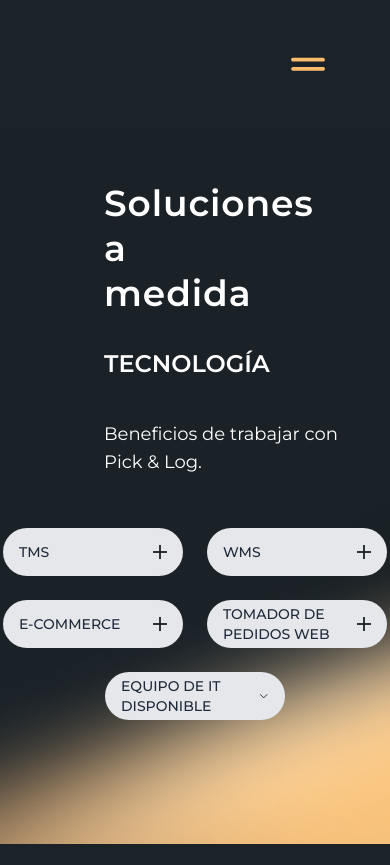
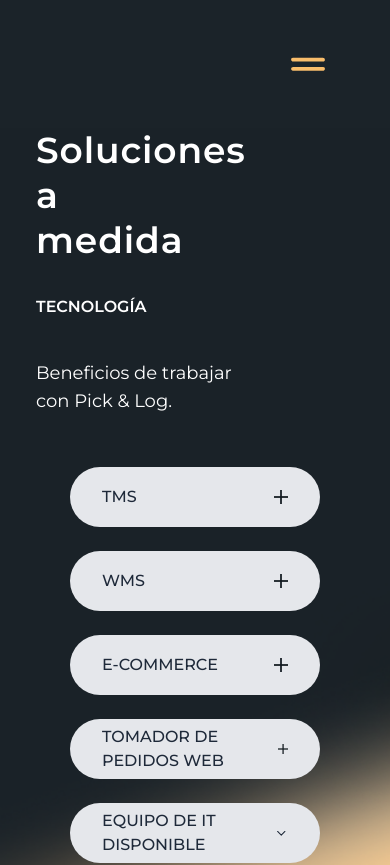
Before and after one commit to gabrieltoloza/picklogweb, a Nuxt app: page /soluciones in a window 390 px wide. Shown: the top 865 px of the page. Built offline with nearby package versions, Linux system fonts and the light colour scheme.

Commit message:
terminando Soluciones mobile

```diff
--- a/app/components/Soluciones/DropdownSolutions.vue
+++ b/app/components/Soluciones/DropdownSolutions.vue
@@ -1,13 +1,13 @@
 <template>
-    <div class="w-full bg-transparent text-white flex flex-wrap justify-center items-start gap-6 sm:gap-8 custom_breakpoint relative overflow-visible">
+    <div class="w-full bg-transparent text-white flex flex-col sm:flex-row flex-wrap justify-center items-center sm:items-start gap-6 sm:gap-8 custom_breakpoint relative overflow-visible">
 
 
         <!-- Botón 1 -->
         <div class="dropdown dropdown-hover">
             <div tabindex="0" role="button"
-                class="custom-btn w-[180px] sm:w-[220px] h-[48px] rounded-[36px] py-4 px-4 flex items-center justify-between
-                bg-gray-200 text-gray-800 hover:bg-[#F9BD6B] hover:text-gray-800 transition-all duration-300">
-                <span class="btn-text font-medium text-sm sm:text-base">TMS</span>
+                class="custom-btn w-[250px] sm:w-[220px] h-[60px] sm:h-[48px] rounded-[36px] py-4 px-8 sm:px-4 flex items-center justify-between
+                bg-gray-200 text-gray-800 hover:bg-[#F9BD6B] focus:bg-[#F9BD6B] hover:text-gray-800 transition-all duration-300">
+                <span class="btn-text font-medium text-base sm:text-base">TMS</span>
                 <svg width="14" height="14" viewBox="0 0 16 16" fill="none" xmlns="http://www.w3.org/2000/svg">
                     <path d="M0 8H16" stroke="#121A1F" stroke-width="2" />
                     <path d="M8 16L8 0" stroke="#121A1F" stroke-width="2" />
@@ -15,7 +15,7 @@
             </div>
             <ul tabindex="0"
                 class="dropdown-button dropdown-content menu absolute left-0 top-full bg-transparent rounded-[14px] z-10
-                w-[180px] sm:w-[220px] p-2 mt-3 shadow-lg border border-gray-400">
+                w-[250px] sm:w-[220px] p-2 mt-3 shadow-lg border border-gray-400">
                 <p class="dropdown-text text-white text-sm sm:text-base p-4 sm:p-5">
                     Dashboard para monitorear el estado de los pedidos en tiempo real.
                 </p>
@@ -26,9 +26,9 @@
         <!-- Botón 2 -->
         <div class="dropdown dropdown-hover">
             <div tabindex="0" role="button"
-                class="custom-btn w-[180px] sm:w-[220px] h-[48px] rounded-[36px] py-4 px-4 flex items-center justify-between
-                bg-gray-200 text-gray-800 hover:bg-[#F9BD6B] hover:text-gray-800 transition-all duration-300">
-                <span class="btn-text font-medium text-sm sm:text-base">WMS</span>
+                class="custom-btn w-[250px] sm:w-[220px] h-[60px] sm:h-[48px] rounded-[36px] py-4 px-8 sm:px-4 flex items-center justify-between
+                bg-gray-200 text-gray-800 hover:bg-[#F9BD6B] focus:bg-[#F9BD6B] hover:text-gray-800 transition-all duration-300">
+                <span class="btn-text font-medium text-base sm:text-base">WMS</span>
                 <svg width="14" height="14" viewBox="0 0 16 16" fill="none" xmlns="http://www.w3.org/2000/svg">
                     <path d="M0 8H16" stroke="#121A1F" stroke-width="2" />
                     <path d="M8 16L8 0" stroke="#121A1F" stroke-width="2" />
@@ -36,7 +36,7 @@
             </div>
             <ul tabindex="0"
                 class="dropdown-button dropdown-content menu absolute left-0 top-full bg-transparent rounded-[14px] z-10
-                w-[180px] sm:w-[220px] p-2 mt-3 shadow-lg border border-gray-400">
+                w-[250px] sm:w-[220px] p-2 mt-3 shadow-lg border border-gray-400">
                 <p class="dropdown-text text-white text-sm sm:text-base p-4 sm:p-4">
                     Trazabilidad en línea las 24 horas, los 365 días del año.
                     Seguimiento de inventario en tiempo real para reponer a tiempo y evitar quiebres de stock.
@@ -48,9 +48,9 @@
         <!-- Botón 3 -->
         <div class="dropdown dropdown-hover">
             <div tabindex="0" role="button"
-                class="custom-btn w-[180px] sm:w-[220px] h-[48px] rounded-[36px] py-4 px-4 flex items-center justify-between
-                bg-gray-200 text-gray-800 hover:bg-[#F9BD6B] hover:text-gray-800 transition-all duration-300">
-                <span class="btn-text font-medium text-sm sm:text-base">E-COMMERCE</span>
+                class="custom-btn w-[250px] sm:w-[220px] h-[60px] sm:h-[48px] rounded-[36px] py-4 px-8 sm:px-4 flex items-center justify-between
+                bg-gray-200 text-gray-800 hover:bg-[#F9BD6B] focus:bg-[#F9BD6B] hover:text-gray-800 transition-all duration-300">
+                <span class="btn-text font-medium text-base sm:text-base">E-COMMERCE</span>
                 <svg width="14" height="14" viewBox="0 0 16 16" fill="none" xmlns="http://www.w3.org/2000/svg">
                     <path d="M0 8H16" stroke="#121A1F" stroke-width="2" />
                     <path d="M8 16L8 0" stroke="#121A1F" stroke-width="2" />
@@ -58,7 +58,7 @@
             </div>
             <ul tabindex="0"
                 class="dropdown-button dropdown-content menu absolute left-0 top-full bg-transparent rounded-[14px] z-10
-                w-[180px] sm:w-[220px] p-2 mt-3 shadow-lg border border-gray-400">
+                w-[250px] sm:w-[220px] p-2 mt-3 shadow-lg border border-gray-400">
                 <p class="dropdown-text text-white text-sm sm:text-base p-4 sm:p-5">
                     Integración a medida con tu e-commerce y/o marketplace para gestionar tus ventas.
                 </p>
@@ -69,9 +69,9 @@
         <!-- Botón 4 -->
         <div class="dropdown dropdown-hover relative group">
             <div tabindex="0" role="button"
-                class="custom-btn w-[180px] sm:w-[220px] h-[48px] rounded-[36px] py-4 px-4 flex items-center justify-between
-                bg-gray-200 text-gray-800 hover:bg-[#F9BD6B] hover:text-gray-800 transition-all duration-300">
-                <span class="btn-text w-[80%] font-medium text-sm">TOMADOR DE PEDIDOS WEB</span>
+                class="custom-btn w-[250px] sm:w-[220px] h-[60px] sm:h-[48px] rounded-[36px] py-4 px-8 sm:px-4 flex items-center justify-between
+                bg-gray-200 text-gray-800 hover:bg-[#F9BD6B] focus:bg-[#F9BD6B] hover:text-gray-800 transition-all duration-300">
+                <span class="btn-text font-medium text-base sm:text-base">TOMADOR DE PEDIDOS WEB</span>
                 <svg width="14" height="14" viewBox="0 0 16 16" fill="none" xmlns="http://www.w3.org/2000/svg">
                     <path d="M0 8H16" stroke="#121A1F" stroke-width="2" />
                     <path d="M8 16L8 0" stroke="#121A1F" stroke-width="2" />
@@ -79,7 +79,7 @@
             </div>
             <ul tabindex="0"
                 class="dropdown-button dropdown-content menu absolute left-0 top-full bg-transparent rounded-[14px] z-10
-                w-[180px] sm:w-[220px] p-2 mt-3 shadow-lg border border-gray-400">
+                w-[250px] sm:w-[220px] p-2 mt-3 shadow-lg border border-gray-400">
                 <p class="dropdown-text text-white text-sm sm:text-base p-4 sm:p-5">
                     Ingresa pedidos online.
                     Desde cualquier lugar y en cualquier momento.
@@ -91,17 +91,17 @@
         <!-- Botón 5 -->
         <div class="dropdown dropdown-hover">
             <div tabindex="0" role="button"
-                class="custom-btn w-[180px] sm:w-[220px] h-[48px] rounded-[36px] py-4 px-4 flex items-center justify-between
-                bg-gray-200 text-gray-800 hover:bg-[#F9BD6B] hover:text-gray-800 transition-all duration-300">
-                <span class="btn-text font-medium text-sm">EQUIPO DE IT DISPONIBLE</span>
+                class="custom-btn w-[250px] sm:w-[220px] h-[60px] sm:h-[48px] rounded-[36px] py-4 px-8 sm:px-4 flex items-center justify-between
+                bg-gray-200 text-gray-800 hover:bg-[#F9BD6B] focus:bg-[#F9BD6B] hover:text-gray-800 transition-all duration-300">
+                <span class="btn-text font-medium text-base sm:text-base">EQUIPO DE IT DISPONIBLE</span>
                 <svg xmlns="http://www.w3.org/2000/svg" class="h-4 w-4" fill="none" viewBox="0 0 24 24"
                     stroke="currentColor">
                     <path stroke-linecap="round" stroke-linejoin="round" stroke-width="2" d="M19 9l-7 7-7-7" />
                 </svg>
             </div>
             <ul tabindex="0"
-                class="dropdown-button dropdown-content menu absolute left-0 top-full bg-transparent lg:bg-[#1B2329] rounded-[14px] z-10
-                w-[180px] sm:w-[220px] p-2 mt-3 shadow-lg border border-gray-400">
+                class="dropdown-button dropdown-content menu absolute left-0 top-full bg-transparent rounded-[14px] z-10
+                w-[250px] sm:w-[220px] p-2 mt-3 shadow-lg border border-gray-400">
                 <p class="dropdown-text text-white text-sm sm:text-base p-4 sm:p-5">
                     Soporte técnico especializado para acompañar tu operación <b>cuando lo necesites</b>.
                 </p>
@@ -213,4 +213,23 @@
 
 
 
+@media (max-width: 639px) {
+    .dropdown-content {
+        position: relative !important;
+        left: auto !important;
+        top: auto !important;
+        margin-top: 8px !important;
+    }
+}
+
+/* Para pantallas SM y mayores: no empuja elementos */
+@media (min-width: 640px) {
+    .dropdown-content {
+        position: absolute !important;
+        left: 0 !important;
+        top: 100% !important;
+        margin-top: 12px !important;
+    }
+}
+
 </style>
--- a/app/components/Soluciones/MainSolutions.vue
+++ b/app/components/Soluciones/MainSolutions.vue
@@ -1,16 +1,16 @@
 <template>
-    <div class="w-full min-h-[400px] bg-transparent text-white flex flex-col justify-end items-start pt-10 pl-16 pb-3">
-        <div class="container pl-10 md:pl-28 lg:pl-20 px-4 md:px-8 flex flex-col gap-2 max-w-4xl items-start justify-start">
+    <div class="w-full min-h-[300px] sm:min-h-[400px] bg-transparent text-white flex flex-col sm:justify-end items-start sm:pt-10 pl-5 sm:pl-16 pb-3">
+        <div class="container sm:pl-10 md:pl-28 lg:pl-20 px-4 md:px-8 flex flex-col gap-2 max-w-4xl items-start justify-start">
 
             <h2 class="text-4xl md:text-5xl font-semibold leading-tight mb-6 w-[50%] tracking-wide">
                 Soluciones a medida
             </h2>
 
-            <h3 class="text-2xl font-semibold mb-8">
+            <h3 class="sm:text-2xl font-semibold mb-8">
                 TECNOLOGÍA
             </h3>
 
-            <p class="text-lg mb-10 max-w-2xl">
+            <p class="text-lg mb-10 w-[200px] sm:max-w-2xl">
                 Beneficios de trabajar con Pick & Log.
             </p>
 
```
